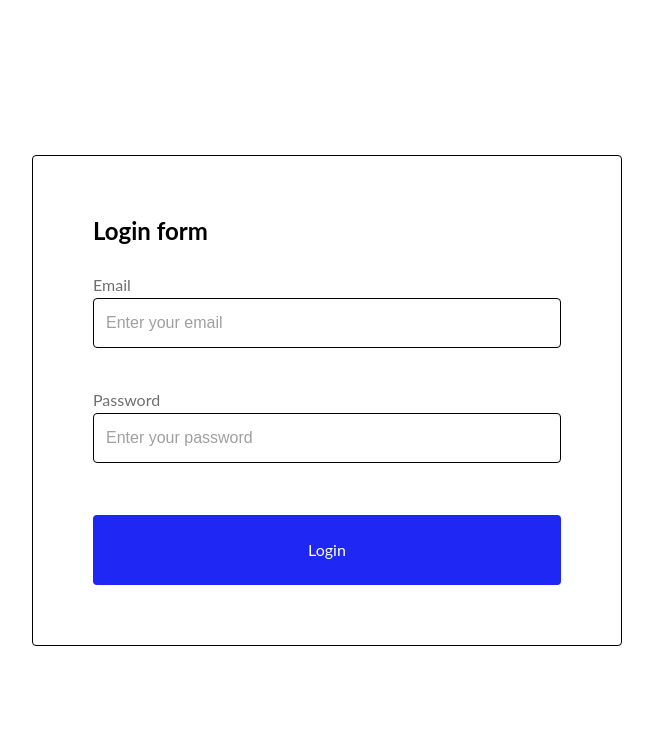
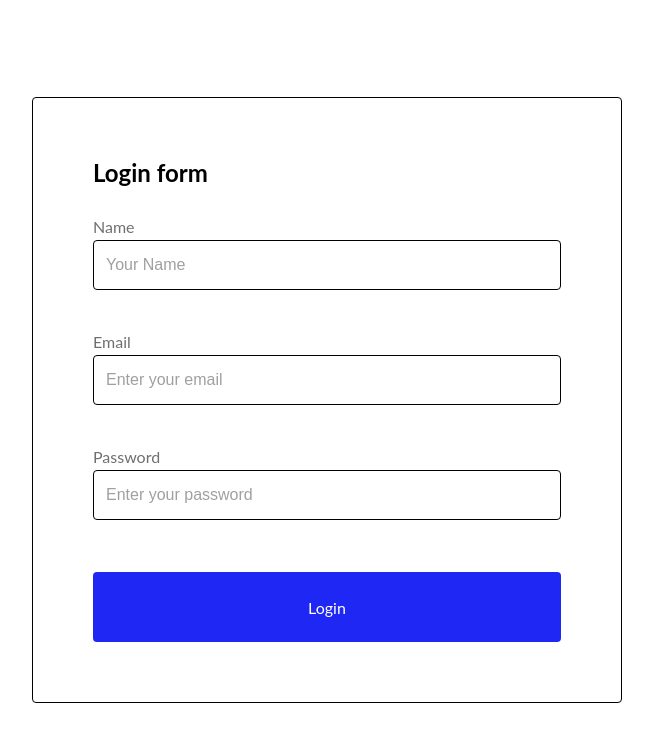
Before and after one commit to katezavertyaeva/42.2-react-ts, a React (Create React App) app: page / in a window 1280 px wide. Shown: the top 742 px of the page, without its empty margins (313-966 px from the left). Built offline with nearby package versions, Linux system fonts and the light colour scheme.

Commit message:
add consultation6 frontend

```diff
--- a/src/components/LoginForm/LoginForm.tsx
+++ b/src/components/LoginForm/LoginForm.tsx
@@ -8,7 +8,9 @@ import { LoginFormWrapper, LoginFormTitle, InputsContainer } from './styles';
 import { LoginFormValue, LOGIN_FORM_NAMES } from "./types";
 
 function LoginForm() {
+  //минимум 8 символов, специальный символ и хотя бы одна заглавная буква
   const passwordRegex = /^(?=.*[a-z])(?=.*[A-Z])(?=.*\d)(?=.*[@$!%*?&])[A-Za-z\d@$!%*?&]{8,}$/;
+  const nameRegx = /^[a-zA-Z]+$/;
 
   //создаём валидационную схему через Yup
   const shema = Yup.object().shape({
@@ -16,22 +18,33 @@ function LoginForm() {
       .required('Field email is required')
       .email('Field has type email')
       .test('Check value length', 'Max 25 symbols', (value) => value.length <= 25),
-    [LOGIN_FORM_NAMES.PASSWORD]: Yup.number()
-      .required('Field password is required')
-      .typeError('Password must be number')
-      .test('Check min password length', 'Min 10 symbols', value => String(value).length >= 10)
-      .test('Check max password length', 'Max 20 symbols', value => String(value).length <= 20)
+    [LOGIN_FORM_NAMES.PASSWORD]: Yup.string()
+      .matches(passwordRegex, 'Password must be at least 8 characters long, include uupercase, lowercase, number and special character')
+      .required('Field password is required'),
+    // [LOGIN_FORM_NAMES.PASSWORD]: Yup.number()
+    //   .required('Field password is required')
+    //   .typeError('Password must be number')
+    //   .test('Check min password length', 'Min 10 symbols', value => String(value).length >= 10)
+    //   .test('Check max password length', 'Max 20 symbols', value => String(value).length <= 20)
     //проверки max и min работают с числовыми значениями и
     //они указывает на минимальное и минимальное значение в поле(!не количество сиволов)
     // .max(150, 'Max 150')
     // .min(18, 'Min 18')
+    [LOGIN_FORM_NAMES.USER_NAME]: Yup.string()
+    .required("Field Name is required")
+    .test(
+      "Check symbol lenght",
+      "Min 2 and Max 30 symbol",
+      (value) => value.length >= 2 && value.length <= 30
+    ).matches(nameRegx, "The letters must be in Latin")
   });
 
   //Настройка формы. Сохраняем возвращаемое useFormik значение (объект) в переменную formik
   const formik = useFormik({
     initialValues: {
       [LOGIN_FORM_NAMES.EMAIL]: '',
-      [LOGIN_FORM_NAMES.PASSWORD]: ''
+      [LOGIN_FORM_NAMES.PASSWORD]: '',
+      [LOGIN_FORM_NAMES.USER_NAME]: "",
     } as LoginFormValue,
     //привязка валидационной схемы Yup к формику формы LoginForm
     validationSchema: shema,
@@ -48,6 +61,15 @@ function LoginForm() {
     <LoginFormWrapper onSubmit={formik.handleSubmit}>
       <LoginFormTitle>Login form</LoginFormTitle>
       <InputsContainer>
+      <Input
+        name={LOGIN_FORM_NAMES.USER_NAME}
+        id="userName"
+        placeholder="Your Name"
+        label="Name"
+        value= {formik.values[LOGIN_FORM_NAMES.USER_NAME]}
+        onChange={formik.handleChange}
+        error={formik.errors[LOGIN_FORM_NAMES.USER_NAME]}
+        />
         <Input
           name={LOGIN_FORM_NAMES.EMAIL}
           id="user_email"
@@ -61,7 +83,7 @@ function LoginForm() {
         <Input
           name={LOGIN_FORM_NAMES.PASSWORD}
           id="user_password"
-          // type="password"
+          type="password"
           placeholder="Enter your password"
           label="Password"
           value={formik.values[LOGIN_FORM_NAMES.PASSWORD]}
--- a/src/components/LoginForm/types.ts
+++ b/src/components/LoginForm/types.ts
@@ -1,9 +1,11 @@
 export interface LoginFormValue {
   user_email: string,
-  user_password: string
+  user_password: string,
+  user_name: string;
 }
 
 export enum LOGIN_FORM_NAMES {
   EMAIL = 'user_email',
-  PASSWORD = 'user_password'
+  PASSWORD = 'user_password',
+  USER_NAME = "user_name",
 }
```
